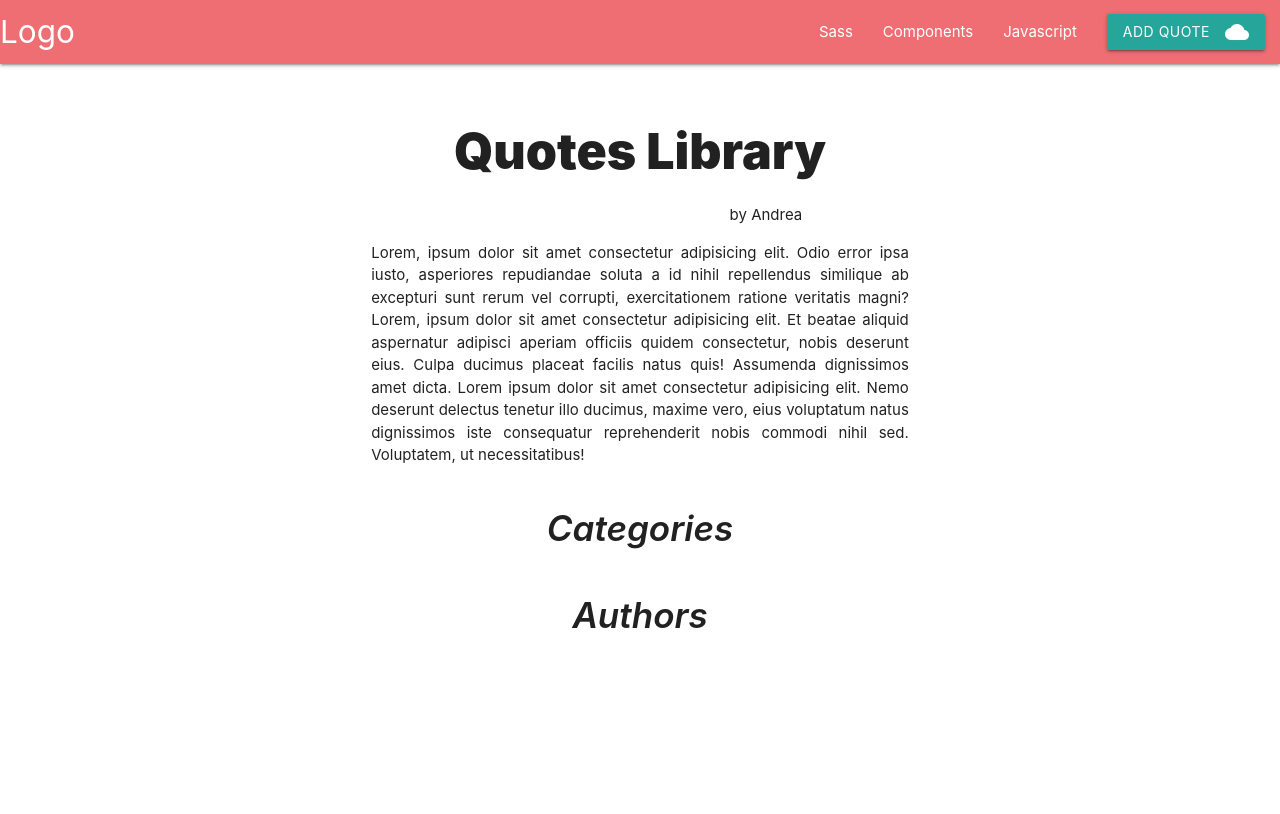
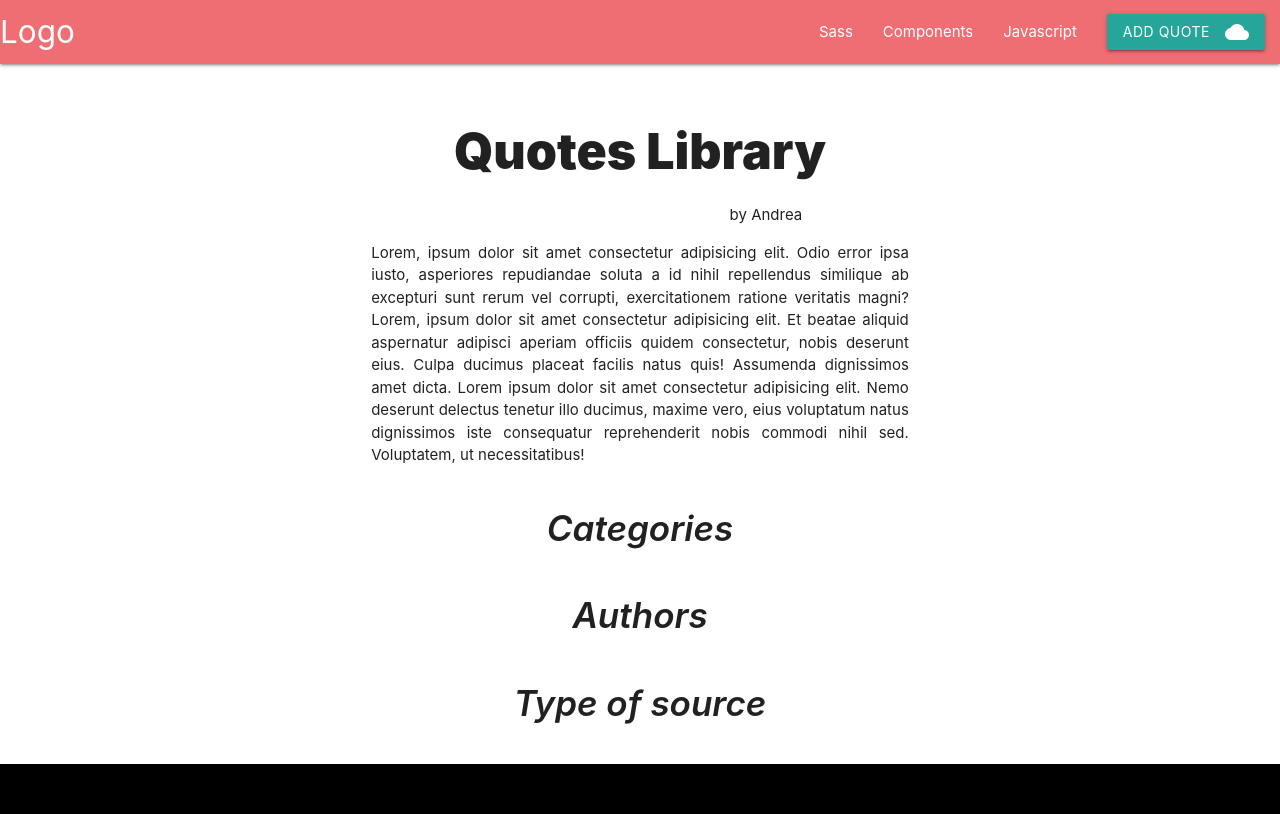
Before and after one commit to TheTraveller95/Quotes-Library, a Flask app: page / in a window 1280 px wide. Before the commit the page ends 628 px from the top, so only its background shows below. Run offline with Flask 2, Linux system fonts and the light colour scheme; data that the repository does not hold is empty; some libraries are stand-ins or nearby versions.

Commit message:
add the Type of source iteration

```diff
--- a/app.py
+++ b/app.py
@@ -14,7 +14,7 @@ mongo = PyMongo(app)
 def home():
     return render_template('home.html',
     categories=mongo.db.categories.find(),
-    quotes=mongo.db.quotes.find())
+    quotes=list(mongo.db.quotes.find()))
 
 @app.route('/get_category/<category_id>')
 def get_category(category_id):
@@ -27,6 +27,11 @@ def get_author(author):
     return render_template('getauthor.html',
         quote=mongo.db.quotes.find({'quote_author': author}))
 
+@app.route('/get_source/<source>')
+def get_source(source):
+    return render_template('getsource.html',
+    quote=mongo.db.quotes.find({'quote_source': source}))
+
 
 if __name__ == '__main__':
     app.run(host=os.getenv('IP'), port=os.getenv('PORT'), debug=True)
--- a/static/css/style.css
+++ b/static/css/style.css
@@ -1,3 +1,7 @@
+html{
+    height: 100%;
+}
+
 .main-title{
     text-align: center;
     font-weight: 900;
@@ -25,13 +29,13 @@
     float: left;
 }
 
-.cat, .author{
+.cat, .author, .source{
     text-align: center;
     margin-left: auto;
     margin-right: auto;
 }
 
-.cat-title, .author-title{
+.cat-title, .author-title, .source-title{
     font-size: 35px;
     font-weight: 600;
     font-style: italic;
@@ -40,3 +44,9 @@
 .choosen-category{
     text-align: center;
 }
+
+footer{
+    height: 50px;
+    width: 100%;
+    background-color: black;
+}
--- a/templates/base.html
+++ b/templates/base.html
@@ -38,6 +38,10 @@
     {% endblock %}
     </div>
 
+    <footer>
+        <div></div>
+    </footer>
+
     <script>
         $(document).ready(function(){
             $('.sidenav').sidenav();
--- a/templates/home.html
+++ b/templates/home.html
@@ -16,7 +16,7 @@
             dignissimos iste consequatur reprehenderit nobis commodi nihil sed. Voluptatem, ut necessitatibus!
         </p>
     </section>
-    </main>
+
 
     <div class="cat">
         <p class="cat-title">Categories</p>
@@ -32,4 +32,14 @@
         {% endfor %}
     </div>
 
+    <div class="source">
+        <p class="source-title">Type of source</p>
+        {% for quote in quotes %}
+            <span><a class="waves-effect waves-light btn-large" href="{{url_for('get_source', source=quote.quote_source)}}">{{quote.quote_source}}</a></span>
+        {% endfor %}
+    </div>
+
+</main>
+
+
     {% endblock %}
```
Also changed, not shown: templates/getsource.html (added, +17 -0 lines). Lines whose indentation alone changed are shown as unchanged.
